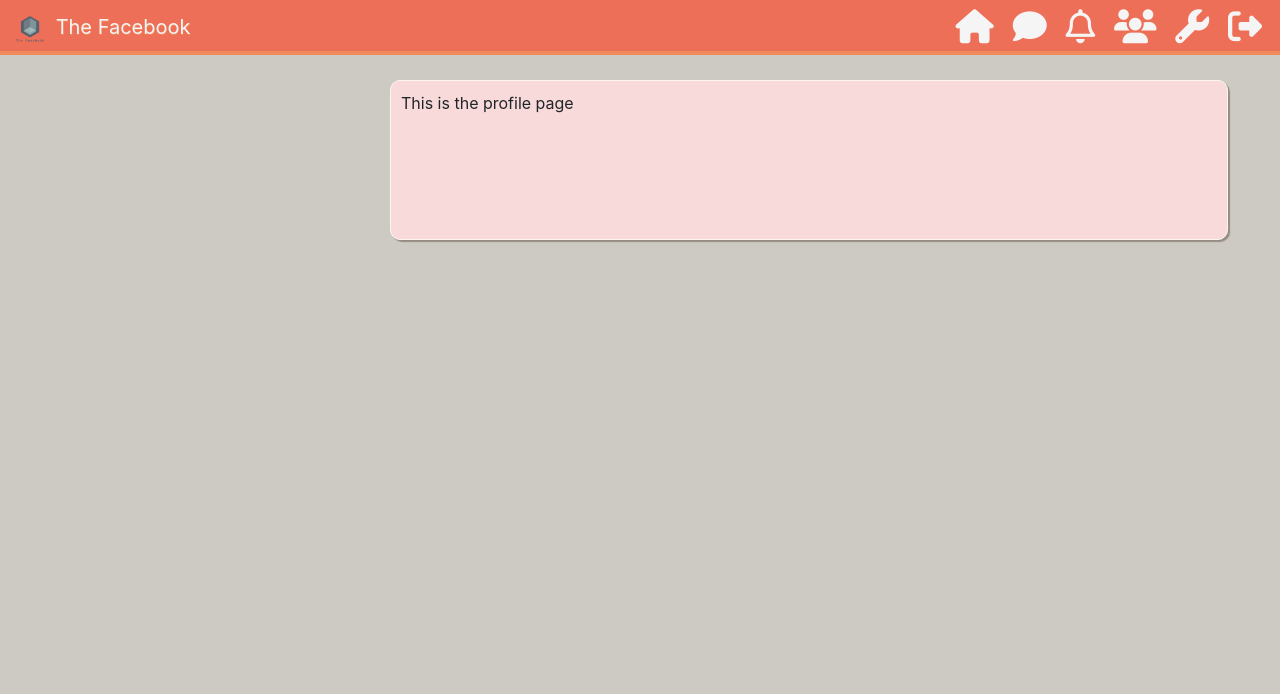
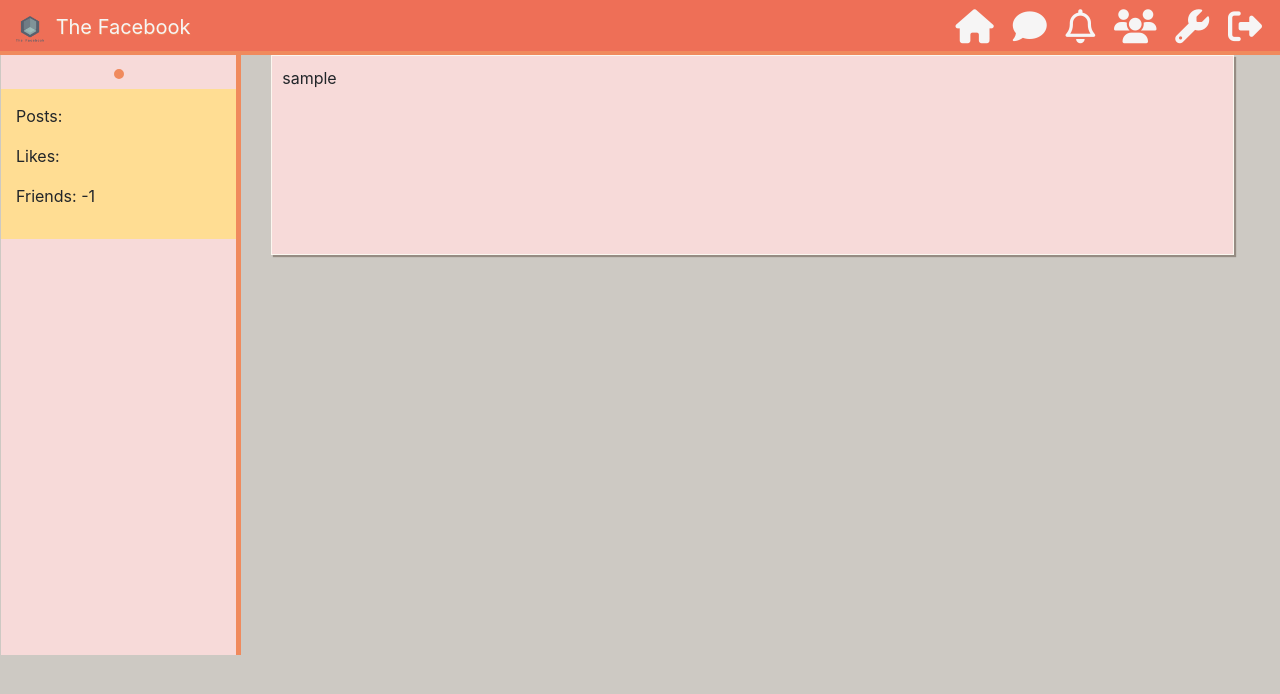
Before and after one commit to baruchsgod/ProyectoFinal, a PHP site: a page that uses profile.php in a window 1280 px wide. Shown: the top 694 px of the page. Run offline with PHP 8.4, Linux system fonts and the light colour scheme; the visitor is signed in with stand-in values (Sample User, id 1); data that the repository does not hold is empty; some libraries are stand-ins or nearby versions.

Commit message:
beginning the profile

```diff
--- a/assets/css/home.css
+++ b/assets/css/home.css
@@ -188,3 +188,49 @@ nav a:hover{
   top:9px;
   text-shadow: #f08a5d 0.5px 0.5px 0.5px;
 }
+
+.profile_left{
+  top:-25px;
+  width: 20%;
+  max-width: 240px;
+  min-width: 130px;
+  height: 600px;
+  min-height: 600px;
+  float: left;
+  position: relative;
+  text-align: center;
+  background-color: #f7dad9;
+  border-right: 5px solid #f08a5d;
+  right: 14px;
+}
+
+.profile_left img{
+  border-radius: 100%;
+  width: 60%;
+  margin-top: 10px;
+  border: 5px solid #f08a5d;
+
+}
+
+.profile_info{
+  text-align: left;
+  margin-top: 10px;
+  width: 100%;
+  background-color: #ffdd93;
+  padding: 15px 0 15px 15px;
+}
+
+.profile_main{
+  background-color: #f7dad9;
+  min-height: 200px;
+  margin-left: 1%;
+  width: 77%;
+  margin-right: 2.5%;
+  float: right;
+  background-color: #f7dad9;
+  padding: 10px;
+  border: 1px solid #fbf7f0;
+  box-shadow: 2px 2px 1px #968c83;
+  top:-25px;
+  position: relative;
+}
--- a/includes/header.php
+++ b/includes/header.php
@@ -33,7 +33,7 @@
 
         ?>
       </a>
-      <a href="#">
+      <a href="home.php">
         <i class="fa fa-home fa-2x"></i>
       </a>
       <a href="#">
--- a/likes.php
+++ b/likes.php
@@ -62,14 +62,14 @@
 
     if($num_rows > 0){
       echo "<form action='likes.php?post=".$post . "' method='POST'>
-              <input type='submit' class='comment_like' name='Unlike' value='unlike' />
+              <input type='submit' class='comment_like' name='Unlike' value='Unlike' />
               <div class='like_value'>"
                 .$total_likes. " Likes
               </div>
             </form>";
     }else{
       echo "<form action='likes.php?post=".$post . "' method='POST'>
-              <input type='submit' class='comment_like' name='Like' value='like' />
+              <input type='submit' class='comment_like' name='Like' value='Like' />
               <div class='like_value'>"
                 .$total_likes. " Likes
               </div>
--- a/profile.php
+++ b/profile.php
@@ -2,14 +2,33 @@
 
  include("includes/header.php");
 
+ if(isset($_GET['profile_username'])){
+   $username = $_GET['profile_username'];
+   $user_details = mysqli_query($con, "SELECT * FROM users WHERE user_name = '$username'");
+   $user_array = mysqli_fetch_array($user_details);
+
+   $num_friends = (substr_count($user_array['friend_array'],",")-1);
+ }
 ?>
 
-  <div class="main_post column">
-    This is the profile page
-  </div>
+    <div class="profile_left">
+      <img src="<?php echo $user_array['profile_pic'];?>" >
+      <div class="profile_info">
+            <p><?php echo "Posts: ".$user_array['num_posts']?></p>
+            <p><?php echo "Likes: ".$user_array['num_likes']?></p>
+            <p><?php echo "Friends: ".$num_friends?></p>
+      </div>
+    </div>
+    <div class="profile_main">
+          <?php echo $username?>
+
+    </div>
 
 
-  </div>
+
+
+</div>
+
   <script src="https://ajax.googleapis.com/ajax/libs/jquery/3.5.1/jquery.min.js"></script>
   </body>
 </html>
```
